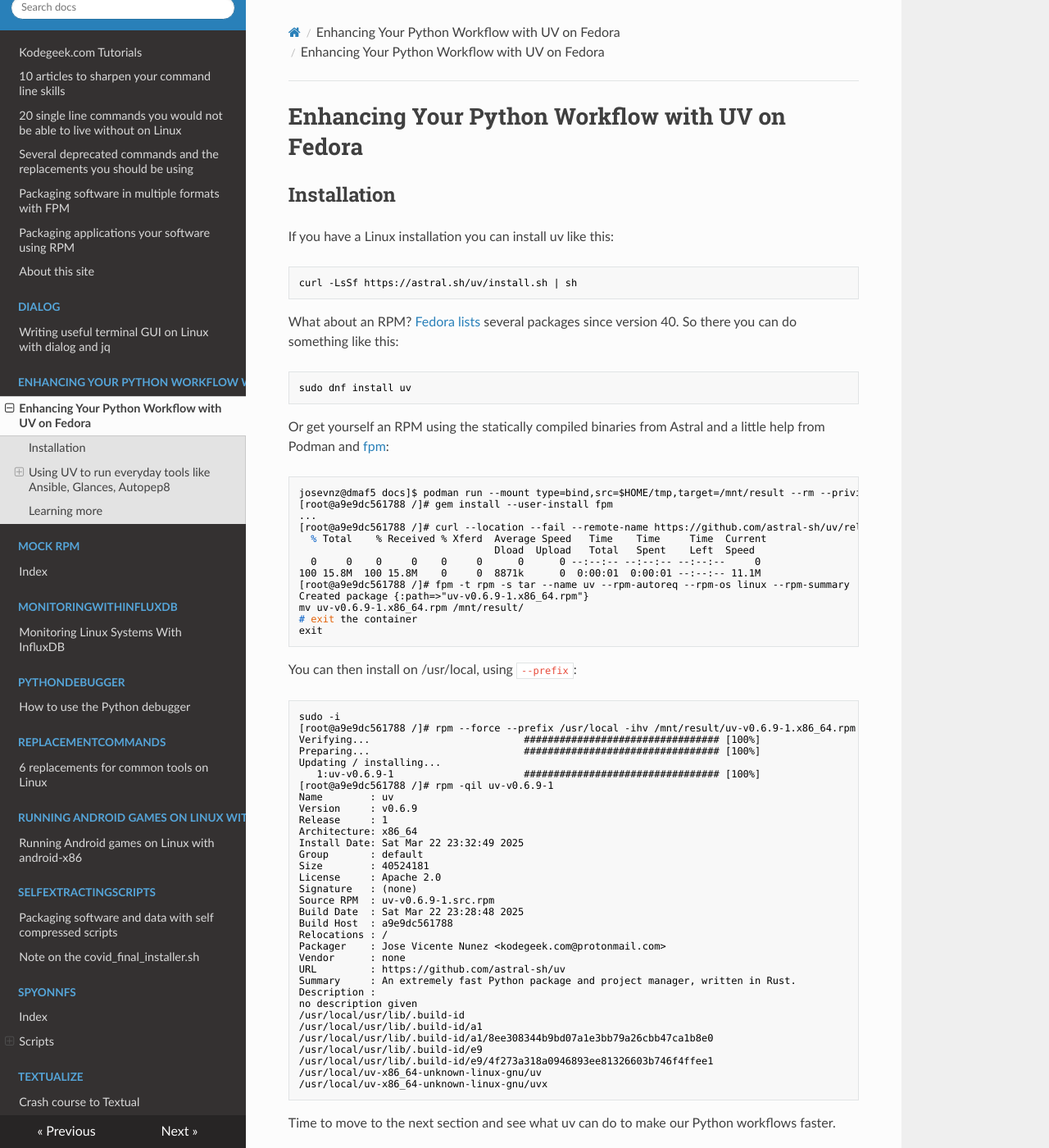
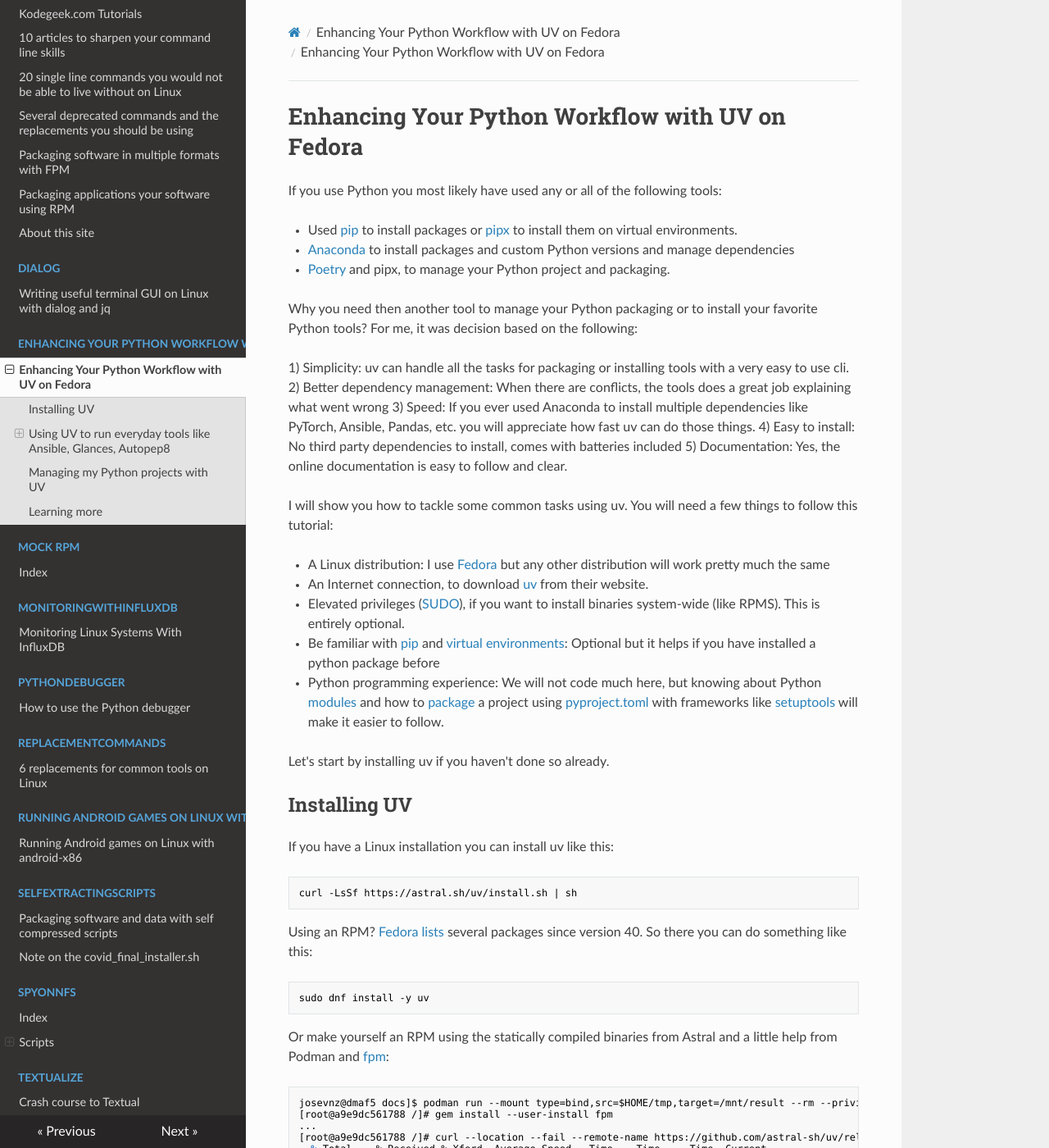
Before and after one commit to josevnz/tutorials, an MkDocs documentation site: the page built from docs/Enhancing_Your_Python_Workflow_with_UV_on_Fedora/README.md, in a window 1280 px wide and 1400 px high. Shown: the whole window at 82% size. Built offline with MkDocs 1.6.1, drawn with Linux system fonts in a browser that asks for light colours; nearby versions of some CDN libraries; some of the changed text lies outside the part shown.

Commit message:
Wrapped up installation, time to move into project management.

````diff
--- a/docs/Enhancing_Your_Python_Workflow_with_UV_on_Fedora/README.md
+++ b/docs/Enhancing_Your_Python_Workflow_with_UV_on_Fedora/README.md
@@ -1,6 +1,30 @@
 # Enhancing Your Python Workflow with UV on Fedora
 
-## Installation
+If you use Python you most likely have used any or all of the following tools:
+
+* Used [pip](https://pypi.org/project/pip/) to install packages or [pipx](https://github.com/pypa/pipx) to install them on virtual environments.
+* [Anaconda](https://www.anaconda.com/docs/tools/main) to install packages and custom Python versions and manage dependencies
+* [Poetry](https://python-poetry.org/docs/) and pipx, to manage your Python project and packaging.
+
+Why you need then another tool to manage your Python packaging or to install your favorite Python tools? For me, it was decision based on the following:
+
+1) Simplicity: uv can handle all the tasks for packaging or installing tools with a very easy to use cli.
+2) Better dependency management: When there are conflicts, the tools does a great job explaining what went wrong
+3) Speed: If you ever used Anaconda to install multiple dependencies like PyTorch, Ansible, Pandas, etc. you will appreciate how fast uv can do those things.
+4) Easy to install: No third party dependencies to install, comes with batteries included
+5) Documentation: Yes, the online documentation is easy to follow and clear.
+
+I will show you how to tackle some common tasks using uv. You will need a few things to follow this tutorial:
+
+* A Linux distribution: I use [Fedora](https://fedoraproject.org/) but any other distribution will work pretty much the same
+* An Internet connection, to download [uv](https://docs.astral.sh/uv/) from their website.
+* Elevated privileges ([SUDO](https://www.sudo.ws/)), if you want to install binaries system-wide (like RPMS). This is entirely optional.
+* Be familiar with [pip](https://docs.python.org/3/installing/index.html) and [virtual environments](https://docs.python.org/3/library/venv.html): Optional but it helps if you have installed a python package before
+* Python programming experience: We will not code much here, but knowing about Python [modules](https://docs.python.org/3/tutorial/modules.html) and how to [package](https://packaging.python.org/en/latest/) a project using [pyproject.toml](https://packaging.python.org/en/latest/guides/writing-pyproject-toml/) with frameworks like [setuptools](https://setuptools.pypa.io/en/latest/setuptools.html) will make it easier to follow.
+
+Let's start by installing uv if you haven't done so already.
+
+## Installing UV
 
 If you have a Linux installation you can install uv like this:
 
@@ -8,13 +32,13 @@
 curl -LsSf https://astral.sh/uv/install.sh | sh
 ```
 
-What about an RPM? [Fedora lists](https://src.fedoraproject.org/rpms/uv) several packages since version 40. So there you can do something like this:
+Using an RPM? [Fedora lists](https://src.fedoraproject.org/rpms/uv) several packages since version 40. So there you can do something like this:
 
 ```shell
-sudo dnf install uv
+sudo dnf install -y uv
 ```
 
-Or get yourself an RPM using the statically compiled binaries from Astral and a little help from Podman and [fpm](https://www.freecodecamp.org/news/getting-started-with-fpm/):
+Or make yourself an RPM using the statically compiled binaries from Astral and a little help from Podman and [fpm](https://www.freecodecamp.org/news/getting-started-with-fpm/):
 
 ```shell
 josevnz@dmaf5 docs]$ podman run --mount type=bind,src=$HOME/tmp,target=/mnt/result --rm --privileged --interactive --tty fedora:37 bash
@@ -68,14 +92,13 @@
 /usr/local/uv-x86_64-unknown-linux-gnu/uv
 /usr/local/uv-x86_64-unknown-linux-gnu/uvx
 ```
-
-Time to move to the next section and see what uv can do to make our Python workflows faster.
+Again, you have several choices. Now is time to move to the next section and see what uv can do to make our Python workflows faster.
 
 ## Using UV to run everyday tools like Ansible, Glances, Autopep8
 
 One of the best things about uv is that you can download and install tools on your account with less typing.
 
-One of my favorite tools, glances, can be installed with pip on the user account:
+One of my favorite monitoring tools, glances, can be installed with pip on the user account:
 
 ```shell
 pip install --user glances
@@ -97,7 +120,7 @@
 uv tool run glances
 ```
 
-OK, a single line, This creates a temporary environment which is discarded once we're done with the tool.
+OK, a single line to _run and install glances_, This creates a temporary environment which is discarded once we're done with the tool.
 
 Let me show you the equivalent command, it is called `uvx`:
 
@@ -111,7 +134,7 @@
 uvx glances
 ```
 
-Less typing, uv created a virtual environment for me and downloaded glaces there. Say that I want to use a different Python 3.12 to run it:
+_Less typing_, uv created a virtual environment for me and downloaded glaces there. Say that I want to use a different Python 3.12 to run it:
 
 ```shell
 uvx --from glances --python 3.12 glances
@@ -119,11 +142,13 @@
 
 If you call this command again, uvx will re-use the virtual environment it created, using the Python interpreter of your choice.
 
+We just saw how uv allow you install custom python interpreters, we will cover this topic in a little bit of more detail next.
+
 ### It is a good idea to install custom Python interpreters?
 
 Letting developers and DevOps [install custom Python interpreters](https://docs.astral.sh/uv/concepts/python-versions/#installing-a-python-version) can be a time saver, specially if you can contain your installation using a virtual environment.
 
-Say than you are ready to use Python:
+Say than you are ready to use Python 3.13:
 
 ```shell
 [josevnz@dmaf5 ~]$ which uv
@@ -152,7 +177,7 @@
 >>>
 ```
 
-Interesting. Now say that I want to install autopep8 using this Python3.13
+Interesting, a custom location that is not in the [PATH](https://en.wikipedia.org/wiki/PATH_(variable)). Imagine now that I want to install the tool [autopep8](https://github.com/hhatto/autopep8) using Python 3.13
 ```shell
 [josevnz@dmaf5 ~]$ uv tool install autopep8 --python 3.13.1
 Resolved 2 packages in 158ms
@@ -174,11 +199,11 @@
 lrwxrwxrwx. 1 josevnz josevnz 83 Mar 22 16:50 /home/josevnz/.local/share/uv/tools/autopep8/bin/python -> /home/josevnz/.local/share/uv/python/cpython-3.13.1-linux-x86_64-gnu/bin/python3.13
 ```
 
-Very good, we are not wasting space with duplicate python interpreter installations.
+Yes, very good, we are not wasting space with duplicate python interpreter installations.
 
-But what if we want to re-use the existing system python3? If we force the installation, we will have a duplicate?
+But what if we want to re-use the existing _system_ python3? If we force the installation, we will have a duplicate?
 
-my system has Python 3.11, let's force the autopep8 and see what happens:
+My system has Python 3.11, let's force the autopep8 and see what happens:
 
 ```shell
 josevnz@dmaf5 ~]$ uv tool install autopep8 --force --python 3.11
@@ -213,9 +238,7 @@
 ~/.local/bin/python3.13
 ```
 
-What if you have company policies that discourages downloading a Python runtime, or you want to enforce a more strict control?
-
-If you create a `$XDG_CONFIG_DIRS/uv/uv.toml` or `~/.config/uv/uv.toml` file, you can put the following [settings](https://docs.astral.sh/uv/reference/settings/) there:
+If you want to enforce a more strict control on what interpreters can be installed? If you create a `$XDG_CONFIG_DIRS/uv/uv.toml` or `~/.config/uv/uv.toml` file, you can put the following [settings](https://docs.astral.sh/uv/reference/settings/) there:
 
 ```toml
 # ~/.config/uv/uv.toml or /etc/uv/uv.toml
@@ -225,9 +248,9 @@
 python-downloads = "manual"
 ```
 
-Fedora managers had an interesting conversation about [how manage this policy](https://src.fedoraproject.org/rpms/uv/pull-request/18), worth reading. Or you can go and check the [used system uv.toml](https://src.fedoraproject.org/rpms/uv/blob/rawhide/f/uv.toml) file yourself.
+The Fedora managers had an interesting conversation about [how set this policy system-wide](https://src.fedoraproject.org/rpms/uv/pull-request/18), worth reading. Or you can go and check the [Fedora system uv.toml](https://src.fedoraproject.org/rpms/uv/blob/rawhide/f/uv.toml) file yourself.
 
-To wrap this section, you can remove an installed python as well using uv:
+To wrap this section, let me show you how can remove an installed python as well using uv:
 
 ```shell
 [josevnz@dmaf5 docs]$ uv python uninstall 3.9
@@ -236,7 +259,9 @@
  - cpython-3.9.21-linux-x86_64-gnu
 ```
 
-#### But this still is a lot of typing
+Time to go back to time saving features. There is a way to type less when installing applications? Let's find out on the next section.
+
+### Bash to the rescue
 
 Nothing like ye old Bourne Shell (or favorite shell) cannot fix.  Put this on your ~/.profile or [environment initialization configuration file](https://fedoramagazine.org/customizing-bash/):
 
@@ -247,11 +272,23 @@
 }
 ```
 
-There is a better way to install tools in our environment, once we are sure we want to keep  a tool around.
+Another cool trick you can teach bash is to [autocomplete](https://github.com/scop/bash-completion) your uv commands. Just set it up like this:
 
-### If your tool is useful, consider installing it instead of using a transient installation.
+```shell
+josevnz@dmaf5 docs]$ uv --generate-shell-completion bash > ~/.uv_autocomplete
+[josevnz@dmaf5 docs]$ cat<<UVCONF>>~/.bash_profile
+> if [[ -f ~/.uv_autocomplete ]]; then
+>     . ~/.uv_autocomplete
+> fi
+> UVCONF
+[josevnz@dmaf5 docs]$ . ~/.uv_autocomplete
+```
 
-You probably use Ansible to manage your infrastructure. And you don't want to use uv or uvx to call your favorite tools:
+There is an even better way to install tools in our environment, once we are sure we want to keep a tool around.
+
+### Consider installing your tool it instead of running it with a transient deployment.
+
+You probably use [Ansible](https://docs.ansible.com/ansible/latest/index.html)  all the time to manage your infrastructure as code. And you don't want to use uv or uvx to call it. It is time to _install it_:
 
 ```shell
 uv tool install --force ansible
@@ -272,7 +309,7 @@
 
 Another advantage of using 'tools install' is that if they are big (like Ansible), or you have a slow network connection, you only install once and next time you call it, is there.
 
-Last time, if you installed several python tools like this, you can upgrade them all in one shot as well with the `--upgrade` flag:
+Last trick for this section, if you installed several python tools using uv, you can upgrade them all in one shot as well with the `--upgrade` flag:
 
 ```shell
 [josevnz@dmaf5 ~]$ uv tool upgrade --all
@@ -280,14 +317,19 @@
  - glances==4.3.0.8
  + glances==4.3.1
 Installed 1 executable: glances
-
 ```
 
 Pretty convenient!
 
+We have seen so far how to manage someone else's packages, what about our own?
+
+## Managing my Python projects with UV
+
+**_TODO_**
+
 ## Learning more
 
-We cover a lot but there is still lots more to learn. As everything, you will need to try  to see what fits better to your style and available resources.
+We covered a lot of material but there is still more to learn. As everything, you will need to try to see what fits better to your style and available resources.
 
 Below is a list of links I found useful and may also help you:
 
````
Also changed, not shown: other parts of docs/Enhancing_Your_Python_Workflow_with_UV_on_Fedora/README.md (+2 -2 lines).
